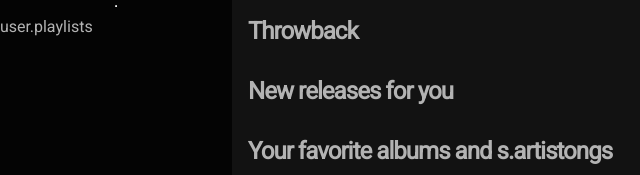
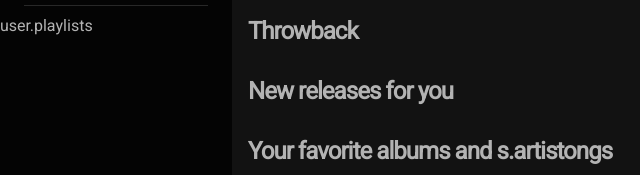
Before and after one commit to LortieW/pastify, a React app: page / in a window 1280 px wide. Shown: the part 298-473 px from the top of the page, 0-640 px from the left. Built offline with nearby package versions, Linux system fonts and the light colour scheme.

Commit message:
Add navbar divider

```diff
--- a/src/index.css
+++ b/src/index.css
@@ -92,6 +92,13 @@ body {
   flex-direction: column;
   flex: 1;
   padding-top: 24px;
+}
+
+.navbar-divider {
+  border: none;
+  background-color: #282828;
+  margin: 8px 24px;
+  height: 1px;
 }
 
 .navbar-link {
--- a/src/index.js
+++ b/src/index.js
@@ -127,7 +127,7 @@ function Navbar(props) {
                 </a>
               </div>
             </div>
-            <hr />
+            <hr className="navbar-divider" />
             <div className="navbar-playlists-user">
               <div className="navbar-playlists-size">
                 <div className="navbar-playlists-scroll">
```
